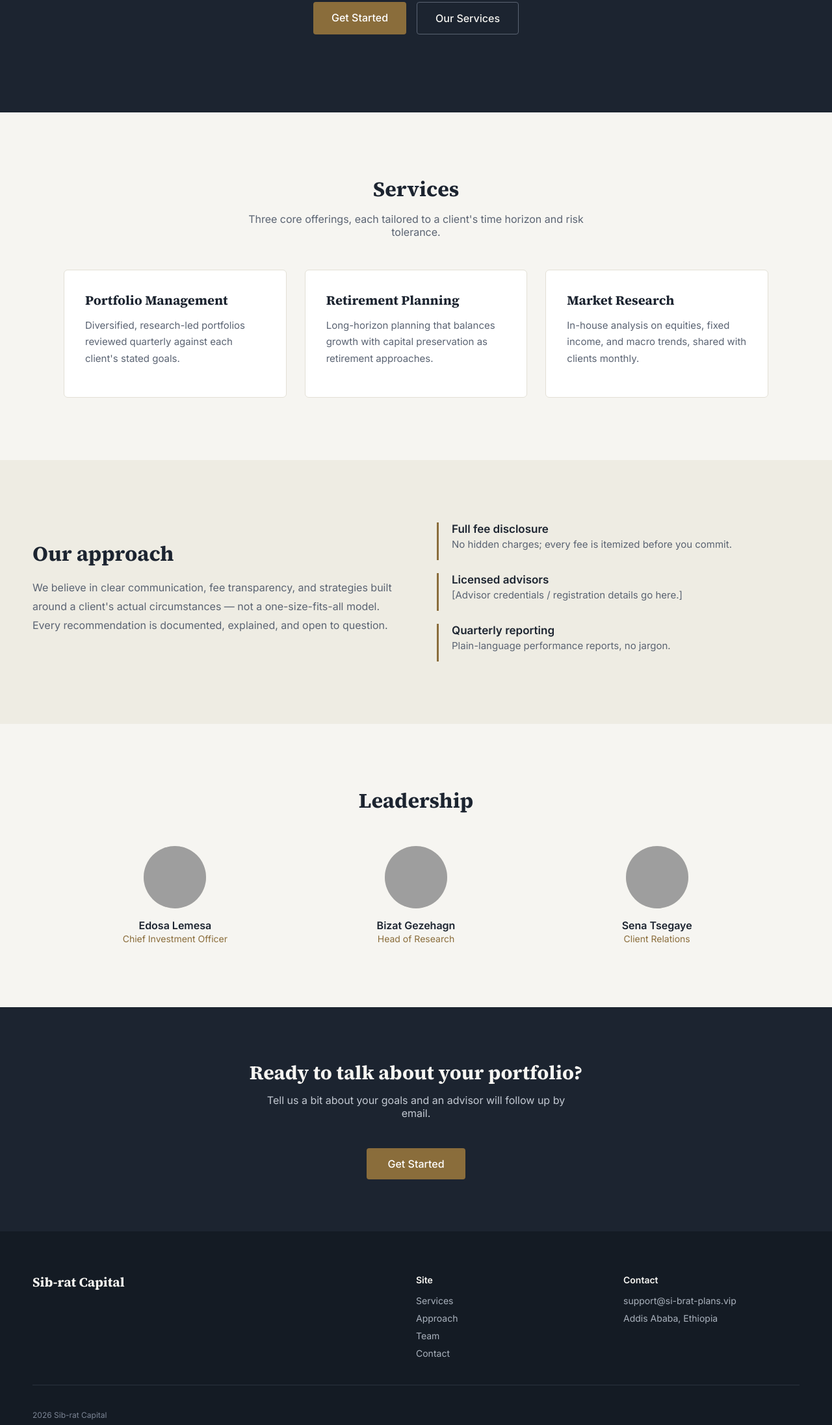
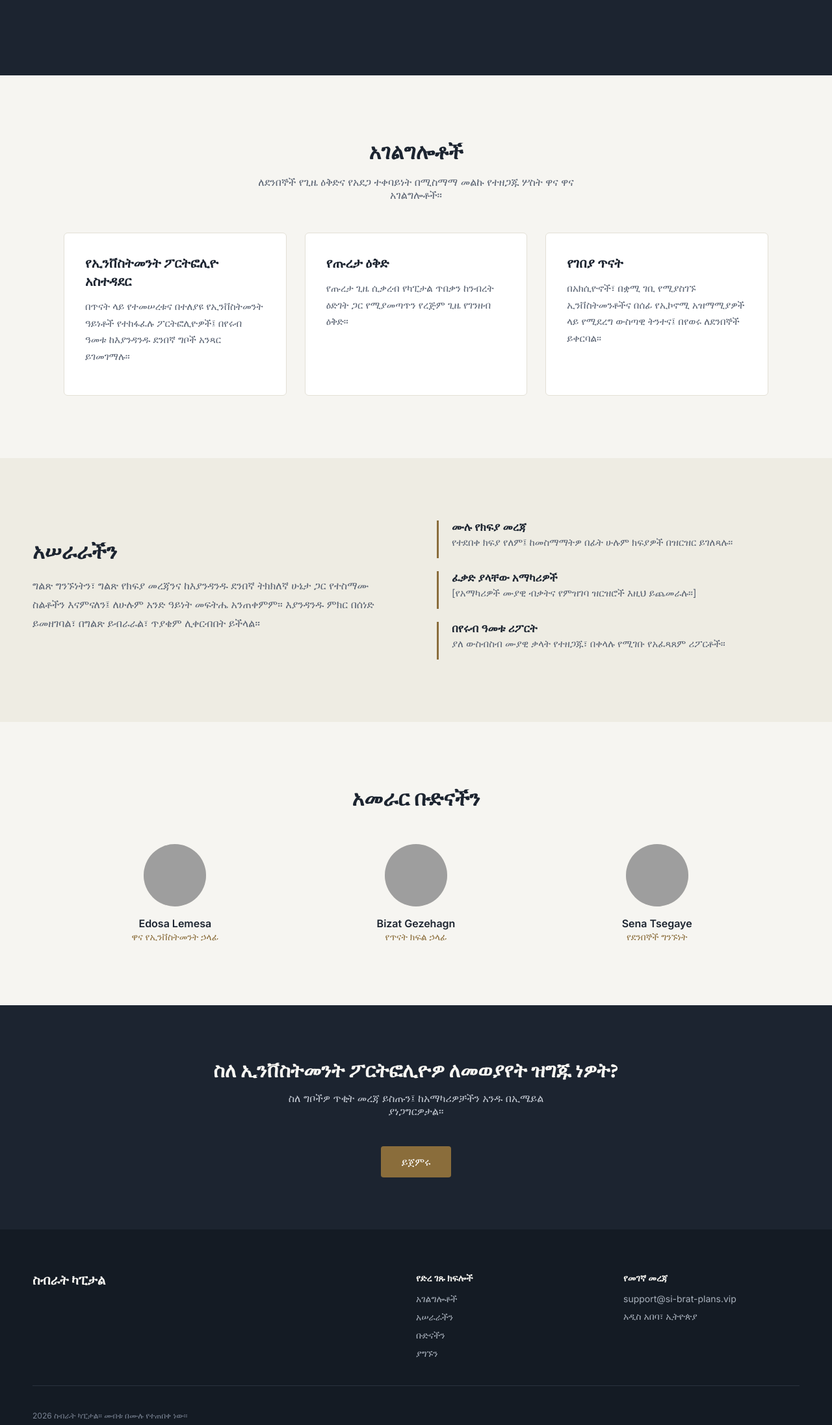
Before and after one commit to dianaochieng400-arch/yes, a plain HTML site: page index.html in a window 1280 px wide. Shown: the part 476-2669 px from the top of the page at 65% size. Drawn offline with Linux system fonts and the light colour scheme; grey boxes are pictures that could not be loaded.

Commit message:
Update index.html

```diff
--- a/index.html
+++ b/index.html
@@ -1,9 +1,9 @@
 <!doctype html>
-<html lang="en">
+<html lang="am">
 <head>
 <meta charset="utf-8">
 <meta name="viewport" content="width=device-width, initial-scale=1">
-<title>Sib-rat Capital</title>
+<title>ስብራት ካፒታል</title>
 <link rel="preconnect" href="https://fonts.googleapis.com">
 <link href="https://fonts.googleapis.com/css2?family=Source+Serif+4:wght@600;700&family=Inter:wght@400;500;600&display=swap" rel="stylesheet">
 <style>
@@ -31,48 +31,47 @@
 <div style="width:100%; max-width:100%; box-sizing:border-box; display:flex; flex-direction:column">
 
   <div style="background:#141b24; padding:8px 24px; text-align:center; font-size:13px; color:#aab2bd">
-
   </div>
 
   <nav style="background:#1c2430; padding:18px 48px; display:flex; align-items:center; justify-content:space-between; box-sizing:border-box">
-    <div style="color:#f6f5f1; font-family:'Source Serif 4',serif; font-weight:700; font-size:22px">Sib-rat Capital</div>
+    <div style="color:#f6f5f1; font-family:'Source Serif 4',serif; font-weight:700; font-size:22px">ስብራት ካፒታል</div>
     <div style="display:flex; gap:32px; align-items:center" class="hide-mobile">
-      <a href="#services" class="nav-link">Services</a>
-      <a href="#approach" class="nav-link">Approach</a>
-      <a href="#team" class="nav-link">Team</a>
-
+      <a href="#services" class="nav-link">አገልግሎቶች</a>
+      <a href="#approach" class="nav-link">አሠራራችን</a>
+      <a href="#team" class="nav-link">ቡድናችን</a>
+      <a href="contact.html" class="nav-link">ያግኙን</a>
     </div>
-    <a href="https://t.me/k00000018a" class="btn-primary" style="padding:10px 20px; border-radius:4px; font-size:14px; font-weight:500">Get Started</a>
+    <a href="https://t.me/k00000018a" class="btn-primary" style="padding:10px 20px; border-radius:4px; font-size:14px; font-weight:500">ይጀምሩ</a>
   </nav>
 
   <header style="background:#1c2430; padding:100px 48px 120px; box-sizing:border-box; text-align:center">
     <div style="max-width:720px; margin:0 auto">
-      <h1 style="color:#f6f5f1; font-size:48px; line-height:1.2">Disciplined investment guidance, built on transparency</h1>
+      <h1 style="color:#f6f5f1; font-size:48px; line-height:1.2">በግልጽነት ላይ የተመሠረተ ሥርዓት ያለው የኢንቨስትመንት ምክር</h1>
       <p style="color:#c3c9d2; font-size:18px; line-height:1.7; margin-top:20px">
-        Sib-rat Capital partners with individuals and institutions to build long-term portfolios grounded in research, not speculation.
+        ስብራት ካፒታል ከግለሰቦችና ከተቋማት ጋር በመተባበር በጥናትና በትንተና ላይ የተመሠረቱ፣ ለረጅም ጊዜ የሚያገለግሉ የኢንቨስትመንት ፖርትፎሊዮዎችን ይገነባል፤ በግምትና በግምታዊ ግብይት ላይ አይመሠረትም።
       </p>
       <div style="margin-top:36px; display:flex; gap:16px; justify-content:center">
-        <a href="https://t.me/k00000018a" class="btn-primary" style="padding:14px 28px; border-radius:4px; font-weight:500">Get Started</a>
-        <a href="#services" class="btn-ghost" style="padding:14px 28px; border-radius:4px; font-weight:500; border-color:#5a6372; color:#f6f5f1">Our Services</a>
+        <a href="https://t.me/k00000018a" class="btn-primary" style="padding:14px 28px; border-radius:4px; font-weight:500">ይጀምሩ</a>
+        <a href="#services" class="btn-ghost" style="padding:14px 28px; border-radius:4px; font-weight:500; border-color:#5a6372; color:#f6f5f1">አገልግሎቶቻችን</a>
       </div>
     </div>
   </header>
 
   <section id="services" style="padding:96px 48px; box-sizing:border-box; max-width:1180px; margin:0 auto; width:100%">
-    <h2 style="font-size:32px; text-align:center">Services</h2>
-    <p style="text-align:center; color:#5a6372; max-width:560px; margin:14px auto 0">Three core offerings, each tailored to a client's time horizon and risk tolerance.</p>
+    <h2 style="font-size:32px; text-align:center">አገልግሎቶች</h2>
+    <p style="text-align:center; color:#5a6372; max-width:560px; margin:14px auto 0">ለደንበኞች የጊዜ ዕቅድና የአደጋ ተቀባይነት በሚስማማ መልኩ የተዘጋጁ ሦስት ዋና ዋና አገልግሎቶች።</p>
     <div class="grid-3" style="display:grid; grid-template-columns:repeat(3,1fr); gap:28px; margin-top:48px">
       <div class="card" style="padding:32px; border-radius:6px">
-        <h3 style="font-size:20px">Portfolio Management</h3>
-        <p style="color:#5a6372; font-size:15px; line-height:1.7; margin-top:12px">Diversified, research-led portfolios reviewed quarterly against each client's stated goals.</p>
+        <h3 style="font-size:20px">የኢንቨስትመንት ፖርትፎሊዮ አስተዳደር</h3>
+        <p style="color:#5a6372; font-size:15px; line-height:1.7; margin-top:12px">በጥናት ላይ የተመሠረቱና በተለያዩ የኢንቨስትመንት ዓይነቶች የተከፋፈሉ ፖርትፎሊዮዎች፤ በየሩብ ዓመቱ ከእያንዳንዱ ደንበኛ ግቦች አንጻር ይገመገማሉ።</p>
       </div>
       <div class="card" style="padding:32px; border-radius:6px">
-        <h3 style="font-size:20px">Retirement Planning</h3>
-        <p style="color:#5a6372; font-size:15px; line-height:1.7; margin-top:12px">Long-horizon planning that balances growth with capital preservation as retirement approaches.</p>
+        <h3 style="font-size:20px">የጡረታ ዕቅድ</h3>
+        <p style="color:#5a6372; font-size:15px; line-height:1.7; margin-top:12px">የጡረታ ጊዜ ሲቃረብ የካፒታል ጥበቃን ከንብረት ዕድገት ጋር የሚያመጣጥን የረጅም ጊዜ የገንዘብ ዕቅድ።</p>
       </div>
       <div class="card" style="padding:32px; border-radius:6px">
-        <h3 style="font-size:20px">Market Research</h3>
-        <p style="color:#5a6372; font-size:15px; line-height:1.7; margin-top:12px">In-house analysis on equities, fixed income, and macro trends, shared with clients monthly.</p>
+        <h3 style="font-size:20px">የገበያ ጥናት</h3>
+        <p style="color:#5a6372; font-size:15px; line-height:1.7; margin-top:12px">በአክሲዮኖች፣ በቋሚ ገቢ የሚያስገኙ ኢንቨስትመንቶችና በሰፊ የኢኮኖሚ አዝማሚያዎች ላይ የሚደረግ ውስጣዊ ትንተና፤ በየወሩ ለደንበኞች ይቀርባል።</p>
       </div>
     </div>
   </section>
@@ -80,89 +79,84 @@
   <section id="approach" style="background:#eeece3; padding:96px 48px; box-sizing:border-box">
     <div class="grid-2" style="display:grid; grid-template-columns:1fr 1fr; gap:64px; max-width:1180px; margin:0 auto; align-items:center">
       <div>
-        <h2 style="font-size:32px">Our approach</h2>
+        <h2 style="font-size:32px">አሠራራችን</h2>
         <p style="color:#5a6372; font-size:16px; line-height:1.8; margin-top:16px">
-          We believe in clear communication, fee transparency, and strategies built around a client's actual
-          circumstances &mdash; not a one-size-fits-all model. Every recommendation is documented, explained, and
-          open to question.
+          ግልጽ ግንኙነትን፣ ግልጽ የክፍያ መረጃንና ከእያንዳንዱ ደንበኛ ትክክለኛ ሁኔታ ጋር የተስማሙ ስልቶችን እናምናለን፤ ለሁሉም አንድ ዓይነት መፍትሔ አንጠቀምም። እያንዳንዱ ምክር በሰነድ ይመዘገባል፣ በግልጽ ይብራራል፣ ጥያቄም ሊቀርብበት ይችላል።
         </p>
       </div>
       <div style="display:flex; flex-direction:column; gap:20px">
         <div style="border-left:3px solid #8a6d3b; padding-left:20px">
-          <strong style="font-size:17px">Full fee disclosure</strong>
-          <p style="color:#5a6372; font-size:15px; margin-top:4px">No hidden charges; every fee is itemized before you commit.</p>
+          <strong style="font-size:17px">ሙሉ የክፍያ መረጃ</strong>
+          <p style="color:#5a6372; font-size:15px; margin-top:4px">የተደበቀ ክፍያ የለም፤ ከመስማማትዎ በፊት ሁሉም ክፍያዎች በዝርዝር ይገለጻሉ።</p>
         </div>
         <div style="border-left:3px solid #8a6d3b; padding-left:20px">
-          <strong style="font-size:17px">Licensed advisors</strong>
-          <p style="color:#5a6372; font-size:15px; margin-top:4px">[Advisor credentials / registration details go here.]</p>
+          <strong style="font-size:17px">ፈቃድ ያላቸው አማካሪዎች</strong>
+          <p style="color:#5a6372; font-size:15px; margin-top:4px">[የአማካሪዎች ሙያዊ ብቃትና የምዝገባ ዝርዝሮች እዚህ ይጨመራሉ።]</p>
         </div>
         <div style="border-left:3px solid #8a6d3b; padding-left:20px">
-          <strong style="font-size:17px">Quarterly reporting</strong>
-          <p style="color:#5a6372; font-size:15px; margin-top:4px">Plain-language performance reports, no jargon.</p>
+          <strong style="font-size:17px">በየሩብ ዓመቱ ሪፖርት</strong>
+          <p style="color:#5a6372; font-size:15px; margin-top:4px">ያለ ውስብስብ ሙያዊ ቃላት የተዘጋጁ፣ በቀላሉ የሚገቡ የአፈጻጸም ሪፖርቶች።</p>
         </div>
       </div>
     </div>
   </section>
 
   <section id="team" style="padding:96px 48px; box-sizing:border-box; max-width:1180px; margin:0 auto; width:100%">
-    <h2 style="font-size:32px; text-align:center">Leadership</h2>
+    <h2 style="font-size:32px; text-align:center">አመራር ቡድናችን</h2>
     <div class="grid-3" style="display:grid; grid-template-columns:repeat(3,1fr); gap:28px; margin-top:48px">
       <div style="text-align:center">
-        <!-- Replace src below with a real hosted image URL (https://...) -->
-        <img src="https://res.cloudinary.com/ertszkyt/image/upload/v1792227911/photo_2026-10-17_04-52-59.jpg" alt="[Name], Chief Investment Officer" style="width:96px; height:96px; border-radius:50%; object-fit:cover; margin:0 auto; display:block; background:#e3e0d6">
+        <img src="https://res.cloudinary.com/ertszkyt/image/upload/v1792227911/photo_2026-10-17_04-52-59.jpg" alt="ኤዶሳ ለመሳ፣ ዋና የኢንቨስትመንት ኃላፊ" style="width:96px; height:96px; border-radius:50%; object-fit:cover; margin:0 auto; display:block; background:#e3e0d6">
         <strong style="display:block; margin-top:16px; font-size:16px">Edosa Lemesa</strong>
-        <span style="color:#8a6d3b; font-size:14px">Chief Investment Officer</span>
+        <span style="color:#8a6d3b; font-size:14px">ዋና የኢንቨስትመንት ኃላፊ</span>
       </div>
       <div style="text-align:center">
-        <!-- Replace src below with a real hosted image URL (https://...) -->
-        <img src="https://res.cloudinary.com/ertszkyt/image/upload/v1792227868/photo_2026-10-17_04-52-11.jpg" alt="[Name], Head of Research" style="width:96px; height:96px; border-radius:50%; object-fit:cover; margin:0 auto; display:block; background:#e3e0d6">
+        <img src="https://res.cloudinary.com/ertszkyt/image/upload/v1792227868/photo_2026-10-17_04-52-11.jpg" alt="ቢዛት ገዘሃኝ፣ የጥናት ክፍል ኃላፊ" style="width:96px; height:96px; border-radius:50%; object-fit:cover; margin:0 auto; display:block; background:#e3e0d6">
         <strong style="display:block; margin-top:16px; font-size:16px">Bizat Gezehagn</strong>
-        <span style="color:#8a6d3b; font-size:14px">Head of Research</span>
+        <span style="color:#8a6d3b; font-size:14px">የጥናት ክፍል ኃላፊ</span>
       </div>
       <div style="text-align:center">
-        <!-- Replace src below with a real hosted image URL (https://...) -->
-        <img src="https://res.cloudinary.com/ertszkyt/image/upload/v1792227634/photo_2026-10-17_04-13-59.jpg" alt="[Name], Client Relations" style="width:96px; height:96px; border-radius:50%; object-fit:cover; margin:0 auto; display:block; background:#e3e0d6">
-        <strong style="display:block; margin-top:16px; font-size:16px">Sena Tsegaye </strong>
-        <span style="color:#8a6d3b; font-size:14px">Client Relations</span>
+        <img src="https://res.cloudinary.com/ertszkyt/image/upload/v1792227634/photo_2026-10-17_04-13-59.jpg" alt="ሴና ፀጋዬ፣ የደንበኞች ግንኙነት ኃላፊ" style="width:96px; height:96px; border-radius:50%; object-fit:cover; margin:0 auto; display:block; background:#e3e0d6">
+        <strong style="display:block; margin-top:16px; font-size:16px">Sena Tsegaye</strong>
+        <span style="color:#8a6d3b; font-size:14px">የደንበኞች ግንኙነት</span>
       </div>
     </div>
   </section>
+
   <section style="background:#1c2430; padding:80px 48px; box-sizing:border-box; text-align:center">
-    <h2 style="color:#f6f5f1; font-size:30px">Ready to talk about your portfolio?</h2>
+    <h2 style="color:#f6f5f1; font-size:30px">ስለ ኢንቨስትመንት ፖርትፎሊዮዎ ለመወያየት ዝግጁ ነዎት?</h2>
     <p style="color:#c3c9d2; margin-top:12px; max-width:480px; margin-left:auto; margin-right:auto">
-      Tell us a bit about your goals and an advisor will follow up by email.
+      ስለ ግቦችዎ ጥቂት መረጃ ይስጡን፤ ከአማካሪዎቻችን አንዱ በኢሜይል ያነጋግርዎታል።
     </p>
-    <a href="https://t.me/k00000018a" class="btn-primary" style="margin-top:28px; padding:14px 32px; border-radius:4px; font-weight:500; display:inline-block">Get Started</a>
+    <a href="https://t.me/k00000018a" class="btn-primary" style="margin-top:28px; padding:14px 32px; border-radius:4px; font-weight:500; display:inline-block">ይጀምሩ</a>
   </section>
 
   <footer style="background:#141b24; padding:64px 48px 32px; box-sizing:border-box">
     <div class="grid-3" style="display:grid; grid-template-columns:2fr 1fr 1fr; gap:48px; max-width:1180px; margin:0 auto">
       <div>
-        <div style="color:#f6f5f1; font-family:'Source Serif 4',serif; font-weight:700; font-size:20px">Sib-rat Capital</div>
+        <div style="color:#f6f5f1; font-family:'Source Serif 4',serif; font-weight:700; font-size:20px">ስብራት ካፒታል</div>
         <p style="color:#aab2bd; font-size:14px; margin-top:12px; line-height:1.7; max-width:320px">
-
         </p>
       </div>
       <div>
-        <strong style="color:#f6f5f1; font-size:14px">Site</strong>
+        <strong style="color:#f6f5f1; font-size:14px">የድረ ገጹ ክፍሎች</strong>
         <div style="display:flex; flex-direction:column; gap:10px; margin-top:14px">
-          <a href="#services" style="color:#aab2bd; text-decoration:none; font-size:14px">Services</a>
-          <a href="#approach" style="color:#aab2bd; text-decoration:none; font-size:14px">Approach</a>
-          <a href="#team" style="color:#aab2bd; text-decoration:none; font-size:14px">Team</a>
-          <a href="contact.html" style="color:#aab2bd; text-decoration:none; font-size:14px">Contact</a>
+          <a href="#services" style="color:#aab2bd; text-decoration:none; font-size:14px">አገልግሎቶች</a>
+          <a href="#approach" style="color:#aab2bd; text-decoration:none; font-size:14px">አሠራራችን</a>
+          <a href="#team" style="color:#aab2bd; text-decoration:none; font-size:14px">ቡድናችን</a>
+          <a href="contact.html" style="color:#aab2bd; text-decoration:none; font-size:14px">ያግኙን</a>
         </div>
       </div>
       <div>
-        <strong style="color:#f6f5f1; font-size:14px">Contact</strong>
+        <strong style="color:#f6f5f1; font-size:14px">የመገኛ መረጃ</strong>
         <div style="display:flex; flex-direction:column; gap:10px; margin-top:14px">
           <a href="mailto:support@si-brat-plans.vip" style="color:#aab2bd; text-decoration:none; font-size:14px">support@si-brat-plans.vip</a>
-          <span style="color:#aab2bd; font-size:14px">Addis Ababa, Ethiopia</span>
+          <span style="color:#aab2bd; font-size:14px">አዲስ አበባ፣ ኢትዮጵያ</span>
         </div>
       </div>
     </div>
     <div style="max-width:1180px; margin:40px auto 0; padding-top:24px; border-top:1px solid #2a323e">
       <p style="color:#7c8595; font-size:12px; line-height:1.7">
-         2026 Sib-rat Capital
+        2026 ስብራት ካፒታል። መብቱ በሙሉ የተጠበቀ ነው።
       </p>
     </div>
   </footer>
```
